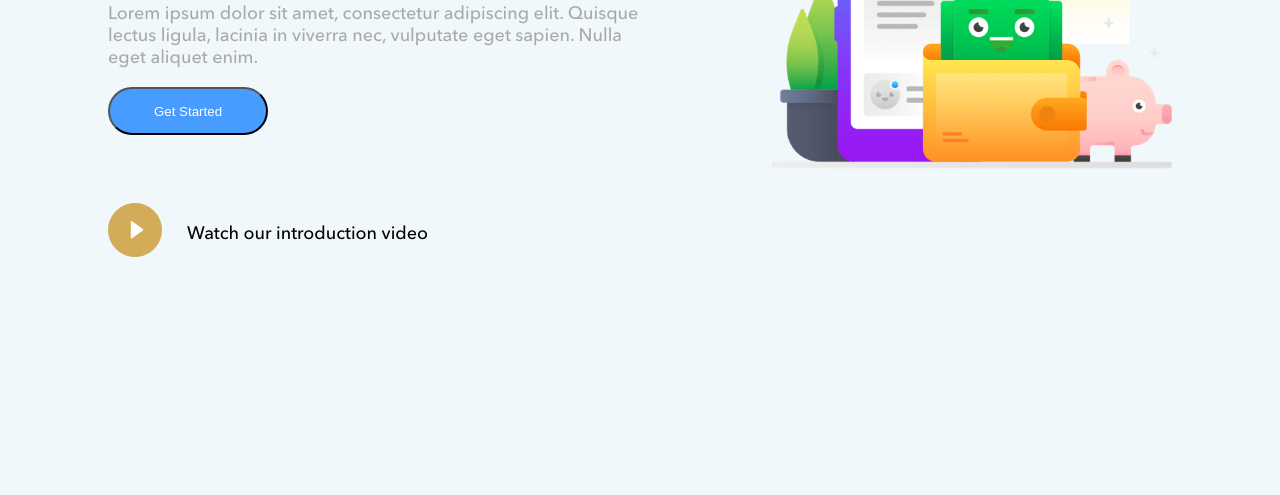
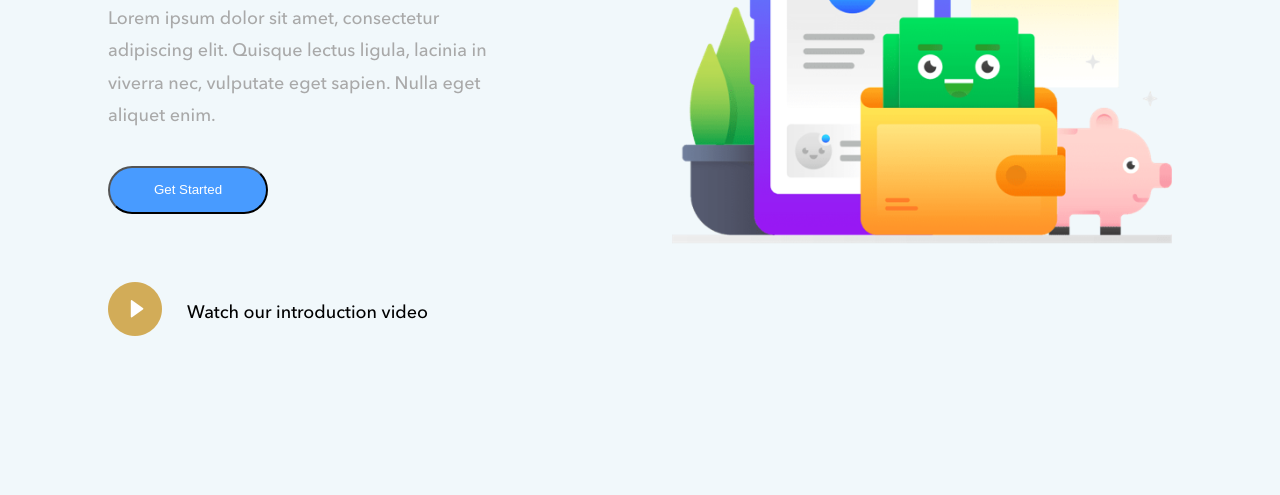
Before and after one commit to dollchuu/html-css-course, a plain HTML site: page Project 1/index.html in a window 1280 px wide. Shown: the part 305-800 px from the top of the page. Drawn offline with Linux system fonts and the light colour scheme; a web font is replaced by a local one.

Commit message:
Cambios en el section
Le pude modificar el parrafo y agregarle el espacio necesario.

```diff
--- a/Project 1/css/styles.css
+++ b/Project 1/css/styles.css
@@ -55,6 +55,9 @@ section .smile {
     font-size: 50px;
     font-weight: bold;
 }
+section .big {
+    line-height: 1.8;
+}
 
 .left-content {
     text-align: left;
@@ -82,6 +85,7 @@ button {
     width: 160px;
     height: 48px;
     border-radius: 50px;
+    margin-top: 15px;
 }
 
 .nav ul {
--- a/Project 1/index.html
+++ b/Project 1/index.html
@@ -28,11 +28,14 @@
 
     <section>
         <div class="left-content">
-            <span class="fast">Fast, effective<br />services</span>
+            <span class="fast">Fast, effective<br />services </span>
             <span class="smile">with a smile.</span>
-            <p>
-                Lorem ipsum dolor sit amet, consectetur adipiscing elit. Quisque lectus ligula, lacinia in viverra nec,
-                vulputate eget sapien. Nulla eget aliquet enim.
+
+            <p class="big">
+                Lorem ipsum dolor sit amet, consectetur<br />
+                adipiscing elit. Quisque lectus ligula, lacinia in<br />
+                viverra nec, vulputate eget sapien. Nulla eget<br />
+                aliquet enim.
             </p>
             <p>
                 <button>Get Started</button>
@@ -43,7 +46,7 @@
             </div>
         </div>
         <div class="right-content">
-            <img src="images/ILLUSTRATION.png" width="400px"/>
+            <img src="images/ILLUSTRATION.png" width="500px"/>
         </div>
     </section>
 </body>
```
Also changed, not shown: 1 other file.
